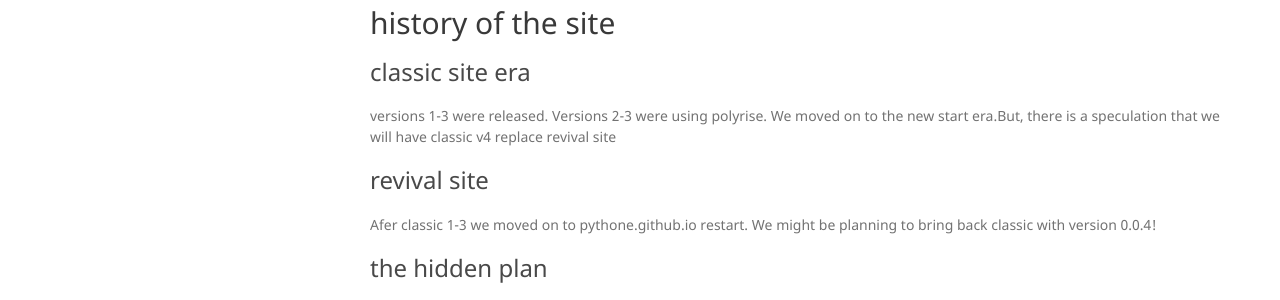
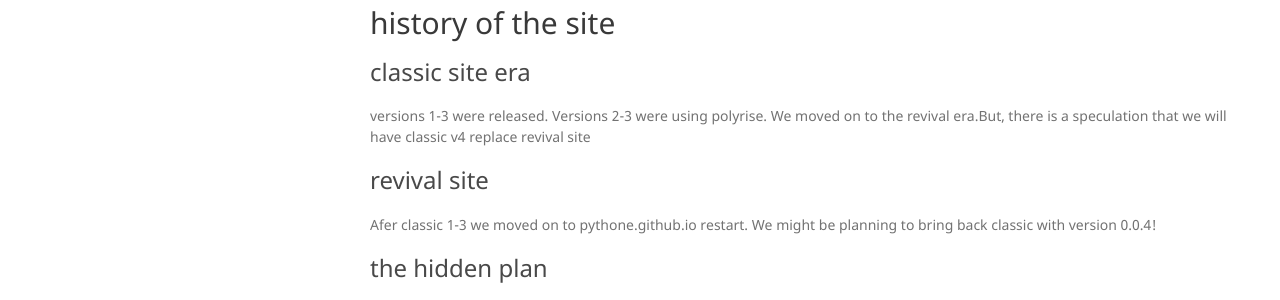
Before and after one commit to Pythone/Pythone-wiki, a Jekyll site: the page built from wiki/pythone-github-io.md, in a window 1280 px wide. Shown: the part 371-671 px from the top of the page. Built offline with Jekyll 4.4.1, drawn with Linux system fonts in a browser that asks for light colours; nearby versions of some CDN libraries; our own code applies the rules of GitHub Pages for plain Markdown files.

Commit message:
Update pythone-github-io.md

```diff
--- a/wiki/pythone-github-io.md
+++ b/wiki/pythone-github-io.md
@@ -2,7 +2,7 @@
 pythone.github.io is pythone's main page.
 ## history of the site
 ### classic site era
-versions 1-3 were released. Versions 2-3 were using polyrise. We moved on to the new start era.But, there is a speculation that we will have classic v4 replace revival site
+versions 1-3 were released. Versions 2-3 were using polyrise. We moved on to the revival era.But, there is a speculation that we will have classic v4 replace revival site
 ### revival site
 Afer classic 1-3 we moved on to pythone.github.io restart. We might be planning to bring back classic with version 0.0.4!
 ### the hidden plan
```
